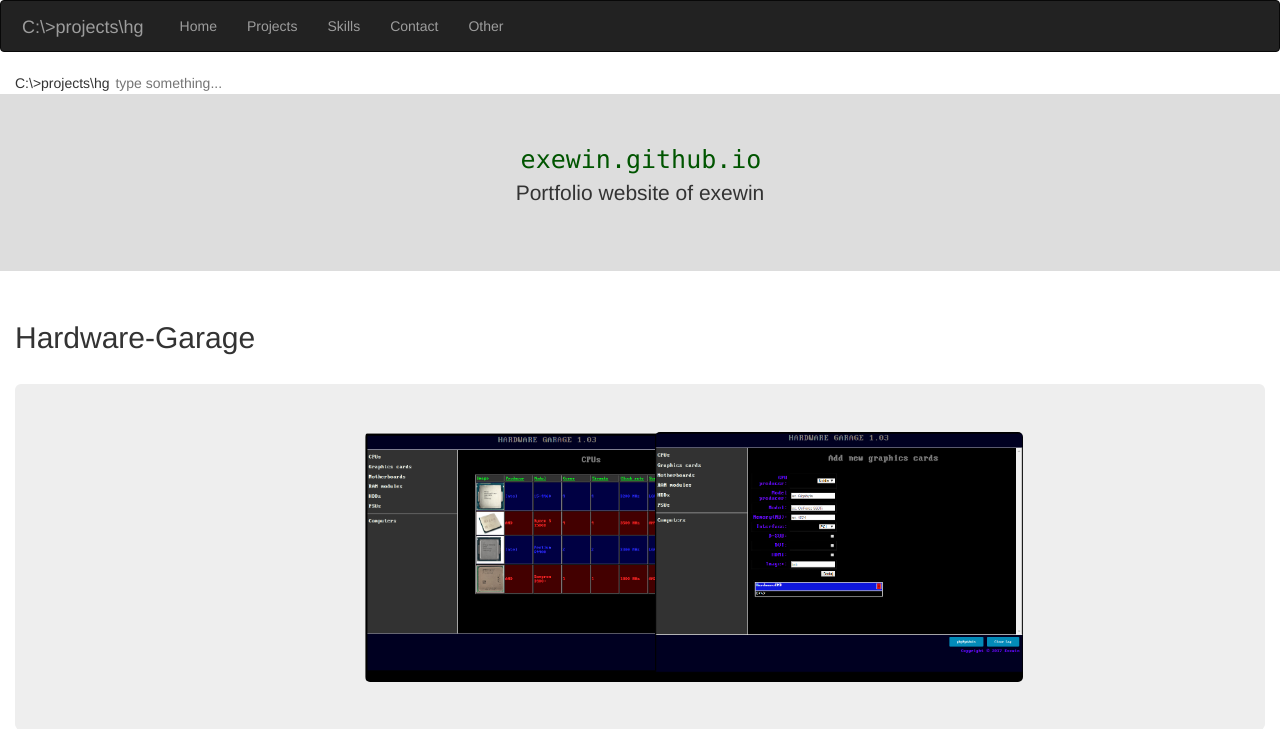
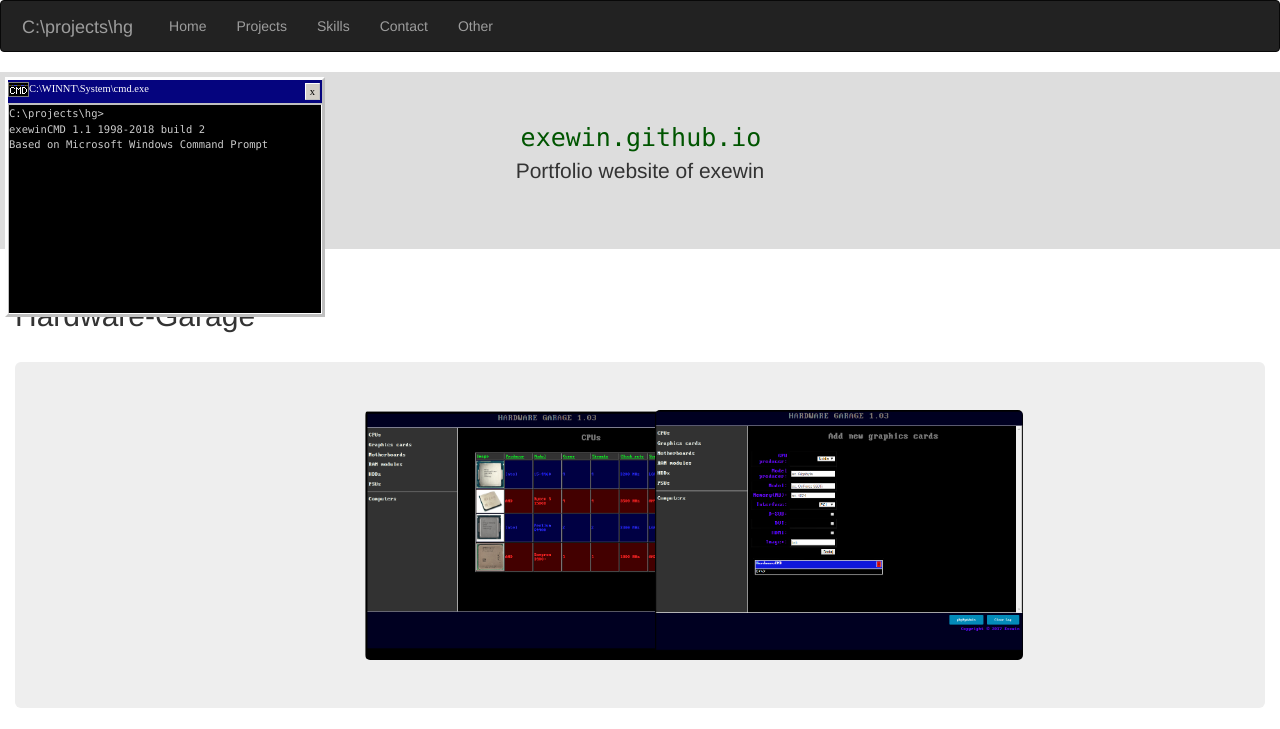
Before and after one commit to Exewin/exewin.github.io, a PHP site: page /projects/hg/hg.html in a window 1280 px wide, after a click that opens the changed part. Shown: the top 729 px of the page. Run offline with PHP 8.4, Linux system fonts and the light colour scheme; some libraries are stand-ins or nearby versions; some web fonts are replaced.

Commit message:
console upgraded

```diff
--- a/js/console.js
+++ b/js/console.js
@@ -1,3 +1,22 @@
+var label = "";
+label = getCookie("label");
+if(label.length!=1)
+{
+	label="C";
+}
+
+var color = "";
+color = getCookie("color");
+if(color.length!=6)
+{
+	color="dddddd";
+}
+
+function foc()
+{
+	document.getElementById('command').focus();
+}
+
 function showElement(ele)
 {
 
@@ -5,6 +24,7 @@ function showElement(ele)
     if (x.style.display === "none")
 	{
         x.style.display = "block";
+		document.getElementById('command').focus();
     }
 	else
 	{
@@ -25,6 +45,14 @@ document.addEventListener('keyup', function (event)
         showElement('console');
 		document.getElementById('command').focus();
     }
+	else if(event.keyCode == 38)
+	{
+		setCmd(true);
+	}
+	else if(event.keyCode == 40)
+	{
+		setCmd(false);
+	}
 });
 
 
@@ -43,26 +71,35 @@ function checkKey()
 }
 
 
-var label = "";
-label = getCookie("label");
-if(label.length!=1)
+function setCmd(up)
 {
-	label="C";
+	if(lastUsed.length>0)
+	{
+		if(up)
+			curUsed--;
+		else
+			curUsed++;
+
+		if(curUsed<0)
+			curUsed=lastUsed.length-1;
+		else if(curUsed>lastUsed.length-1)
+			curUsed=0;
+
+
+		document.getElementById('command').value = lastUsed[curUsed];
+	}
 }
 
-var color = "";
-color = getCookie("color");
-if(color.length!=6)
-{
-	color="dddddd";
-}
-
+var lastUsed=[];
+var curUsed;
 
 function CMD()
 {
 	//cd upgrade !
 	var cmd = document.getElementById('command').value;
 	document.getElementById('command').value = "";
+	lastUsed.push(cmd);
+	curUsed=lastUsed.length;
 	//cd commands
 	if(cmd.substring(0,2) == "cd")
 	{
@@ -115,7 +152,8 @@ function CMD()
 	//cmd
 	else if(cmd == "cmd")
 	{
-		document.getElementById('output').innerHTML = "exewinCMD 1.0 based on Microsoft Windows Command Prompt"
+		document.getElementById('output').innerHTML = "exewinCMD 1.1 1998-2018 build 2<br/>";
+		document.getElementById('output').innerHTML += "Based on Microsoft Windows Command Prompt";
 	}
 	//date
 	else if(cmd == "date")
@@ -144,8 +182,7 @@ function CMD()
 	//exit & shutdown
 	else if(cmd == "exit" || cmd == "shutdown")
 	{
-		close();
-		document.getElementById('output').innerHTML = "not allowed in modern browsers";
+		showElement('console');
 	}
 	//time
 	else if(cmd == "time")
--- a/projects/hg/hg.html
+++ b/projects/hg/hg.html
@@ -12,7 +12,7 @@
 
 	<!-- bootstrap -->
 	<meta name="viewport" content="width=device-width, initial-scale=1">
-	<script src="js/jquery.js"></script>
+	<script src="/js/jquery.js"></script>
 	<link rel="stylesheet" href="/css/bootstrap.css">
 	<script src="/js/bootstrap.js"></script>
 	<script src="/js/console.js"></script>
@@ -37,7 +37,7 @@
         <span class="icon-bar"></span>
       </button>
       <span class="navbar-brand">
-	  <button type="button" class="btn-clear" title="click ~ to toogle" onclick="showElement('console')"><script>document.write(label.toUpperCase());</script>:\><script>document.write(curDir);</script></button>
+	  <button type="button" class="btn-clear" title="click ~ to toogle" onclick="showElement('console')"><script>document.write(label.toUpperCase());</script>:\<script>document.write(curDir);</script></button>
 	  </span>
 
     </div>
@@ -53,12 +53,19 @@
   </div>
 </nav>
 
-  <div class="container-fluid" id="console" style="display:none">
-  		<script>
-		document.write(label.toUpperCase()+":\u005C>"+curDir);
+  <div id="console" style="display:none">
+  		<div id='titleBar' onclick="foc()"><img src="/cmd.png"></img><script>document.write(label.toUpperCase());</script>:\WINNT\System\cmd.exe <div class="cmdbtn" onclick="showElement('console')">x</div> </div>
+		<div id="paddingBorder" onclick="foc()">
+		<script>
+		document.write(label.toUpperCase()+":\u005C"+curDir+">");
 		</script>
-		<input type="text" id="command" placeholder="type something..." onkeypress="checkKey()"></input>
-		<div id="output" style="display:block">
+		<input type="text" id="command" onkeypress="checkKey()" onclick="foc()"></input>
+		<div id="output" style="display:block" onclick="foc()">
+		<script type="text/javascript">
+			document.getElementById('output').innerHTML = "exewinCMD 1.1 1998-2018 build 2<br/>";
+			document.getElementById('output').innerHTML += "Based on Microsoft Windows Command Prompt";
+		</script>
+		</div>
 		</div>
   </div>
 
--- a/style.css
+++ b/style.css
@@ -112,6 +112,73 @@ p strong{
 	color:white;
 }
 
+
+/*command style*/
+
+#console{
+	font-family:"Lucida Console", MS Sans Serif;
+	position:absolute;
+	color:#ccc;
+	font-size:75%;
+	margin:5px;
+	width:320px;
+	height:240px;
+
+
+	/*3D border*/
+	background-color:#D3CFC7;
+	border-right:3px solid #BFBFBF;
+	border-bottom:3px solid #BFBFBF;
+	border-top:3px solid #FEFEFE;
+	border-left:3px solid #FEFEFE;
+}
+
+#console input, #command, #output{
+	font-family:"Lucida Console", MS Sans Serif;
+	background-color:black;
+	color:#ccc;
+
+}
+
+.cmdbtn{
+	color:black;
+	padding-left:4px;
+	padding-right:4px;
+	display:block;
+	float:right;
+	margin:2px;
+	background-color:#D3CFC7;
+	border-right:1px solid #BFBFBF;
+	border-bottom:1px solid #BFBFBF;
+	border-top:1px solid #FEFEFE;
+	border-left:1px solid #FEFEFE;
+	cursor: pointer;
+}
+
+#titleBar{
+	padding-top:1px;
+	position:relative;
+	font-family:MS Sans Serif;
+	width:314px;
+	height:24px;
+	background-color: #05047E;
+	color:white;
+	margin:0px;
+	display:inline-block;
+	border-bottom:1px solid #BFBFBF;
+}
+
+#paddingBorder{
+	height:210px;
+	overflow-y: scroll;
+	width:314px;
+	background-color:black;
+	border-right:1px solid #FEFEFE;
+	border-bottom:1px solid #FEFEFE;
+	border-top:1px solid #BFBFBF;
+	border-left:1px solid #BFBFBF;
+}
+
 /*BOOTSTRAP EDITED*/
 /*BOOTSTRAP EDITED*/
 /*BOOTSTRAP EDITED*/
```
Also changed, not shown: contact.html (+13 -6 lines), index.html (+12 -4 lines), other/credits.html (+13 -6 lines), other/other.html (+13 -6 lines), projects.html (+12 -8 lines), projects/breakout/breakout.html (+14 -7 lines), projects/card-game/card-game.html (+14 -7 lines), projects/cubejong/cubejong.html (+14 -7 lines), projects/rpg2d/rpg2d.html (+14 -7 lines), projects/rts/rts.html (+14 -7 lines), projects/space-game/space-game.html (+14 -7 lines), projects/tetris/tetris.html (+14 -7 lines), skills.html (+13 -6 lines), cmd.png (added).
